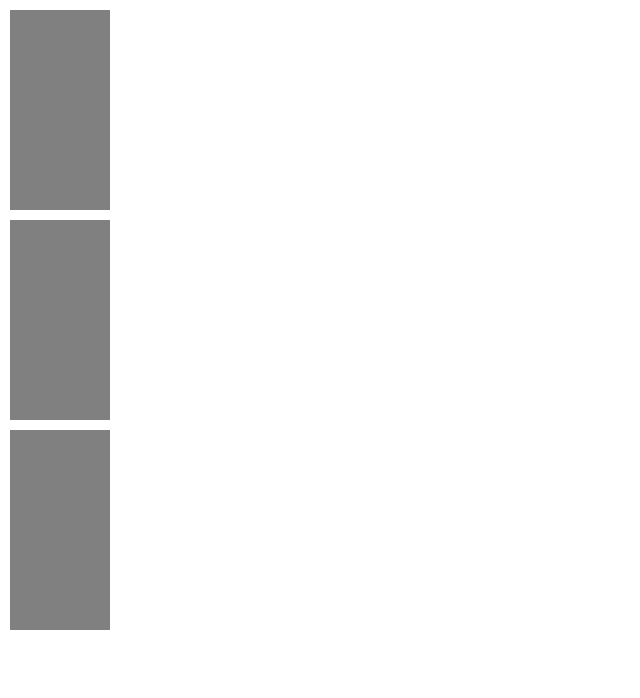
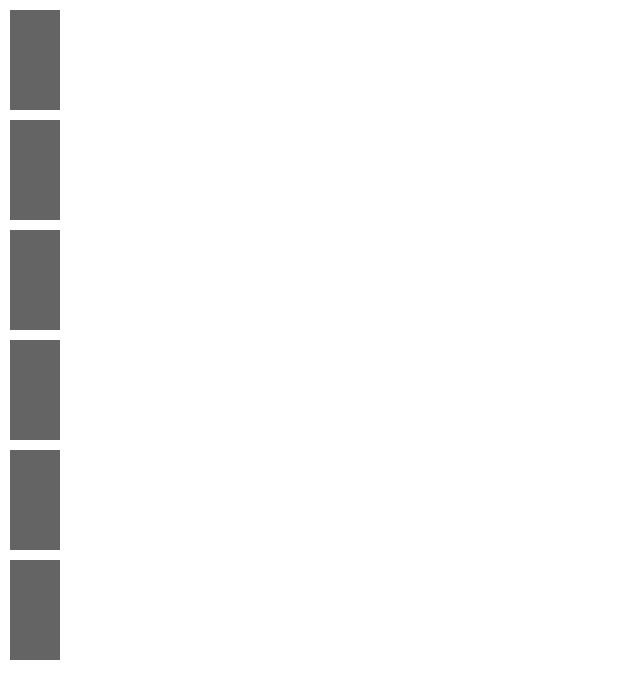
Before and after one commit to ljfrancis/match, a React (Create React App) app: page / in a window 1280 px wide. Shown: the top 698 px of the page, without its empty margins (0-640 px from the left). Built offline with nearby package versions, Linux system fonts and the light colour scheme.

Commit message:
duplicates

```diff
--- a/src/App.css
+++ b/src/App.css
@@ -1,16 +1,16 @@
 .card {
-  width: 100px;
-  height: 200px;
+  width: 50px;
+  height: 100px;
   margin: 10px;
 }
 
-.card-hidden {
+/*.card-hidden {
 	background-color: grey;
-}
+}*/
 
 .card-flipped {
 	background: linear-gradient(
-    rgb(255, 0, 0),
-    rgb(255, 0, 0)
+    rgb(100, 100, 100),
+    rgb(100, 100, 100)
   )
 }
--- a/src/App.js
+++ b/src/App.js
@@ -8,28 +8,41 @@ import Card from './Card';
 
 
 //unique cards
-let cards = [
+let uniqueCards = [
   {
   id: 1,
-  image: "x",
-  show: true,
+  color: "#06f",
+  show: false,
   match: false
   },
   {
   id: 2,
-  image: "o",
-  show: true,
+  color: "#f55",
+  show: false,
   match: false
   },
   {
   id: 3,
-  image: "z",
-  show: true,
+  color: "#fe0",
+  show: false,
   match: false
   },
 ];
 
 //duplicate and randomize card order
+let cards = [];
+
+for (var i=0; i < uniqueCards.length; i++) {
+  cards.push(uniqueCards[i]);
+  cards.push(uniqueCards[i]);
+};
+
+for (var i=0; i<cards.length; i++) {
+  let j = Math.floor(Math.random() * cards.length);
+  let temp = cards[i];
+  cards[i] = cards[j];
+  cards[j] = temp;
+};
 
 
 export default class App extends Component {
@@ -95,7 +108,7 @@ export default class App extends Component {
               <Card
                 index={index}
                 id={card.id}
-                image={card.image}
+                color={card.color}
                 show={card.show}
                 handleCardFlipAt={this.handleCardFlipAt}
               />
--- a/src/Card.js
+++ b/src/Card.js
@@ -7,7 +7,9 @@ export default class Card extends Component {
 
   render() {
     return (
-      <div className={ this.props.show ? "card card-hidden" : "card card-flipped"}
+      <div
+        className={ this.props.show ? "card" : "card card-flipped"}
+        style={{backgroundColor: this.props.color}}
         onClick={() => this.props.handleCardFlipAt(this.props.index)}
       >
       <img href={this.props.image} alt=""></img>
@@ -19,7 +21,7 @@ export default class Card extends Component {
 Card.PropTypes = {
     index: PropTypes.number,
     id: PropTypes.number,
-    image: PropTypes.string,
+    color: PropTypes.string,
     show: PropTypes.bool,
     handleCardFlipAt: PropTypes.func
 };
```
